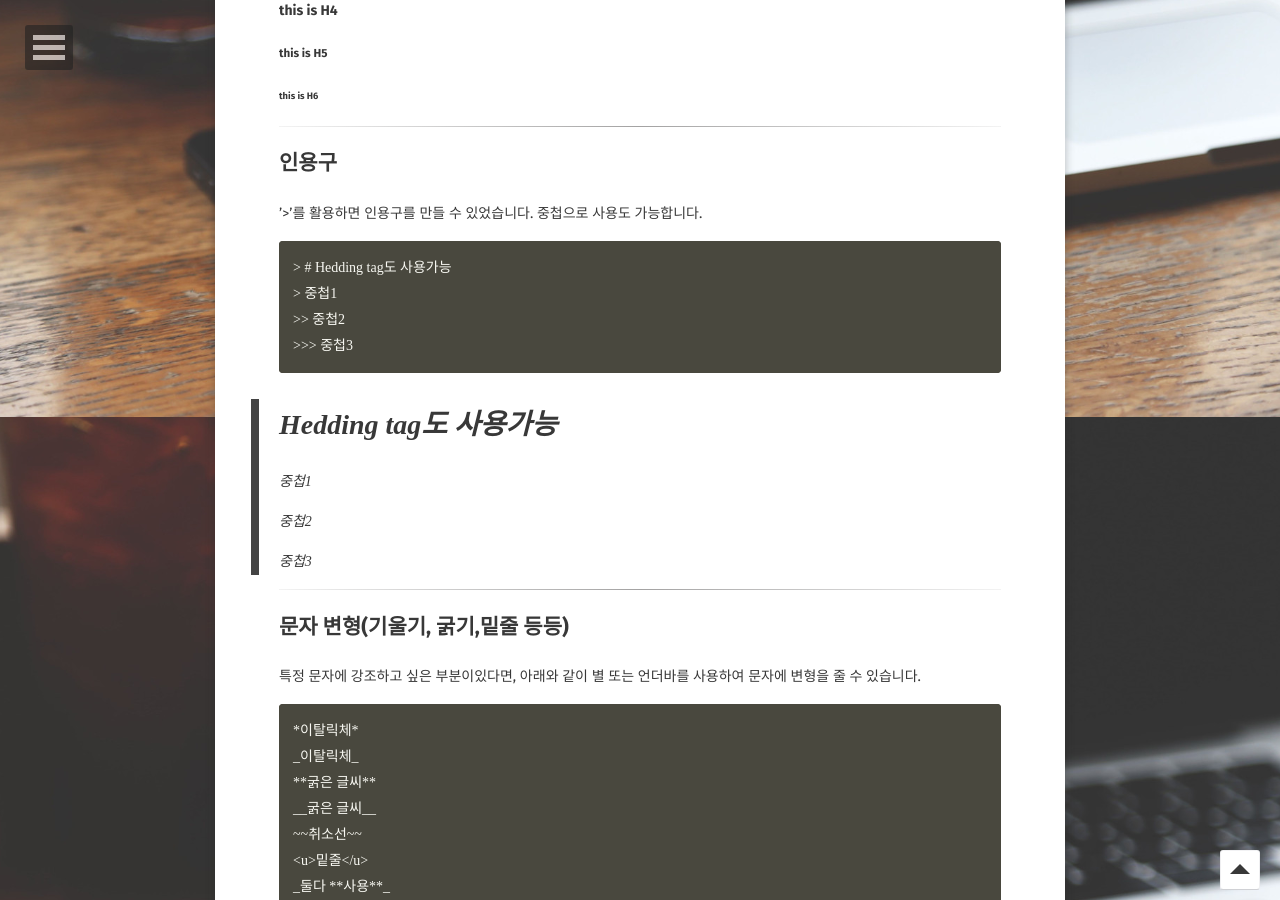
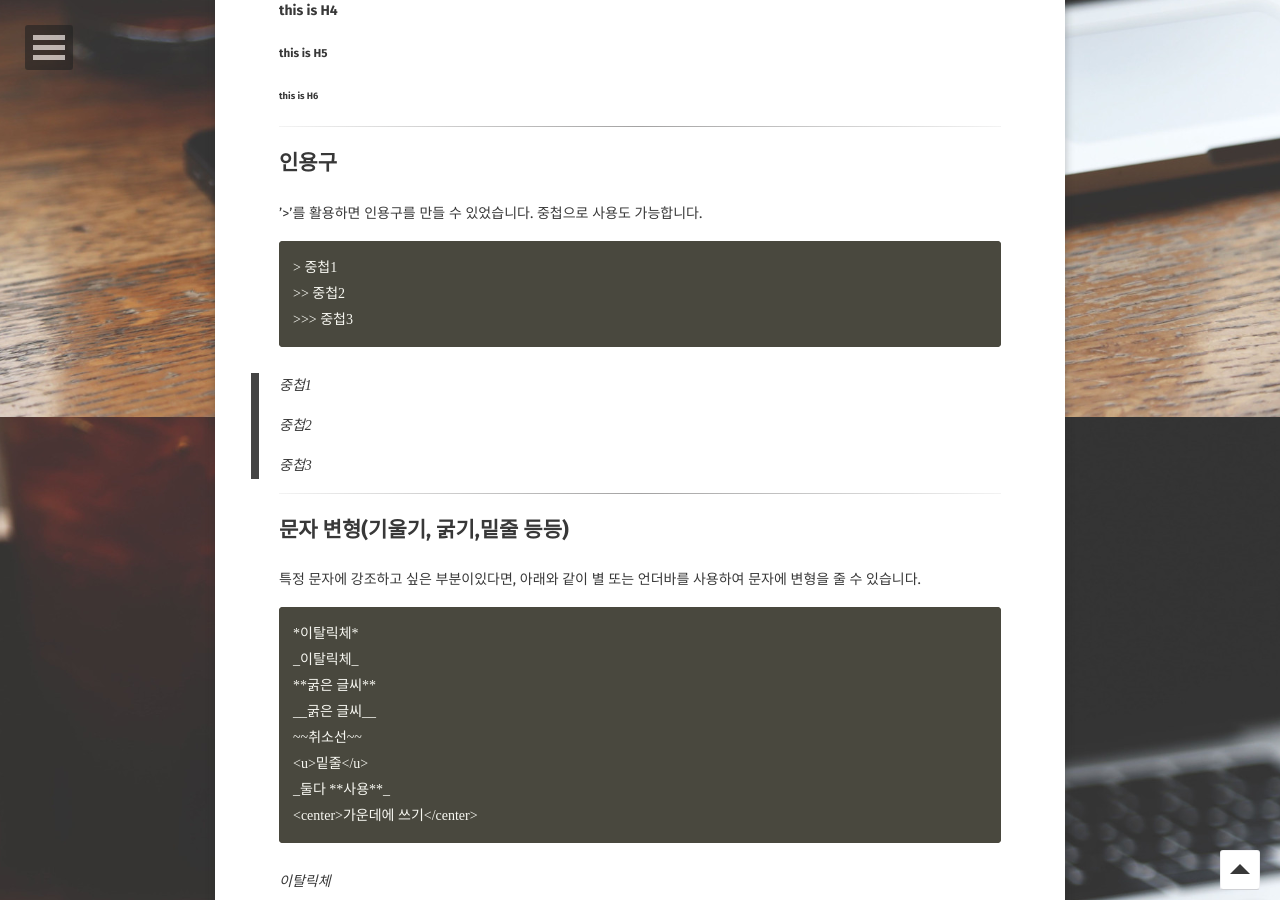
Before and after one commit to kim-jin-seop/kim-jin-seop.github.io, a Jekyll site: the page built from _posts/2020-02-26-MarkDown-post.md, in a window 1280 px wide and 900 px high, scrolled down 1383 px. Built offline with Jekyll 4.4.1, drawn with Linux system fonts in a browser that asks for light colours; some web fonts are replaced; comment, search, counter and statistics services are not loaded.

Commit message:
Update 2020-02-26-MarkDown-post.md

````diff
--- a/_posts/2020-02-26-MarkDown-post.md
+++ b/_posts/2020-02-26-MarkDown-post.md
@@ -47,12 +47,10 @@ comments: true
 ## 인용구
 '>'를 활용하면 인용구를 만들 수 있었습니다. 중첩으로 사용도 가능합니다.
 ```
-> # Hedding tag도 사용가능
 > 중첩1
 >> 중첩2
 >>> 중첩3
 ```
-> # Hedding tag도 사용가능
 > 중첩1
 >> 중첩2
 >>> 중첩3
````
